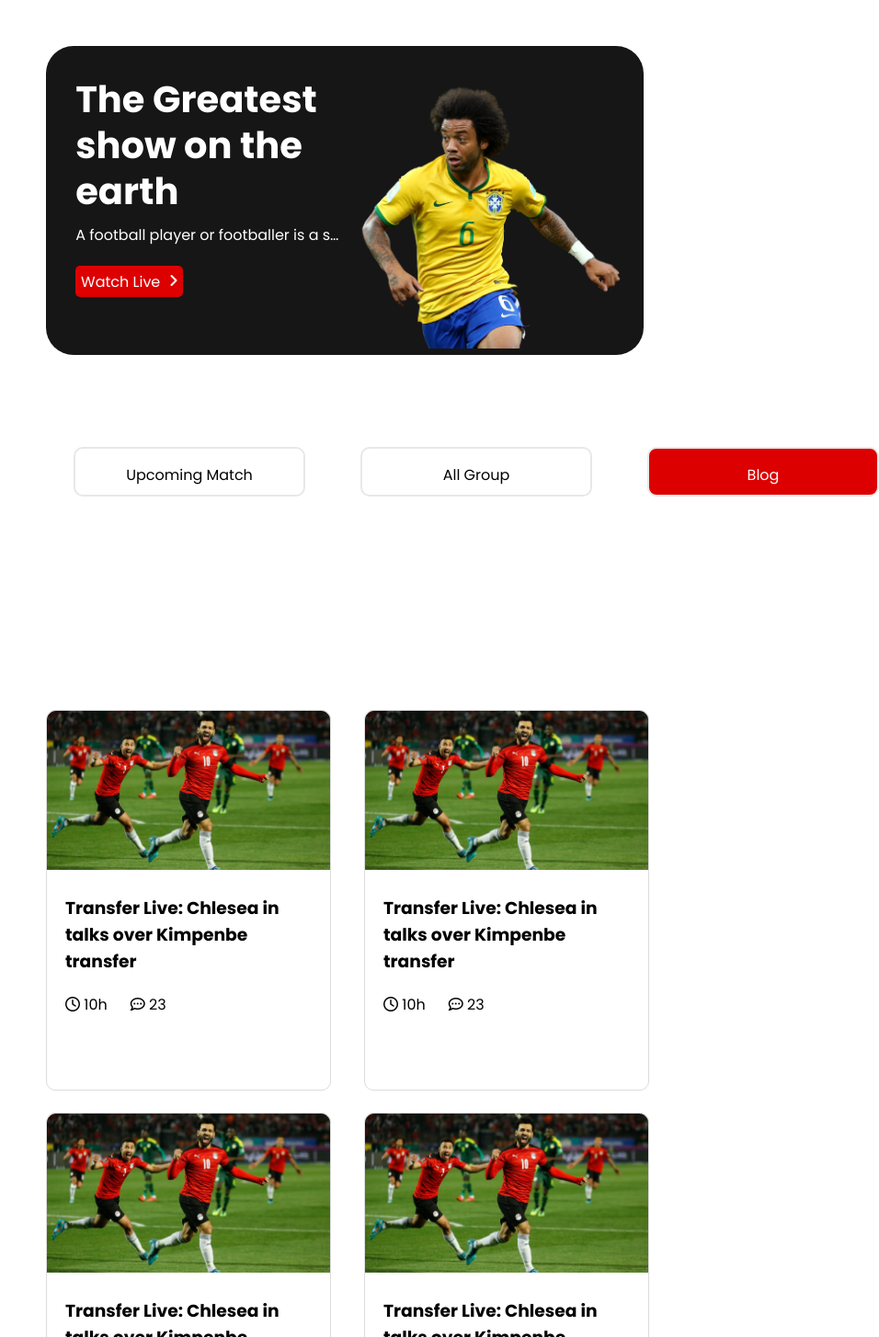
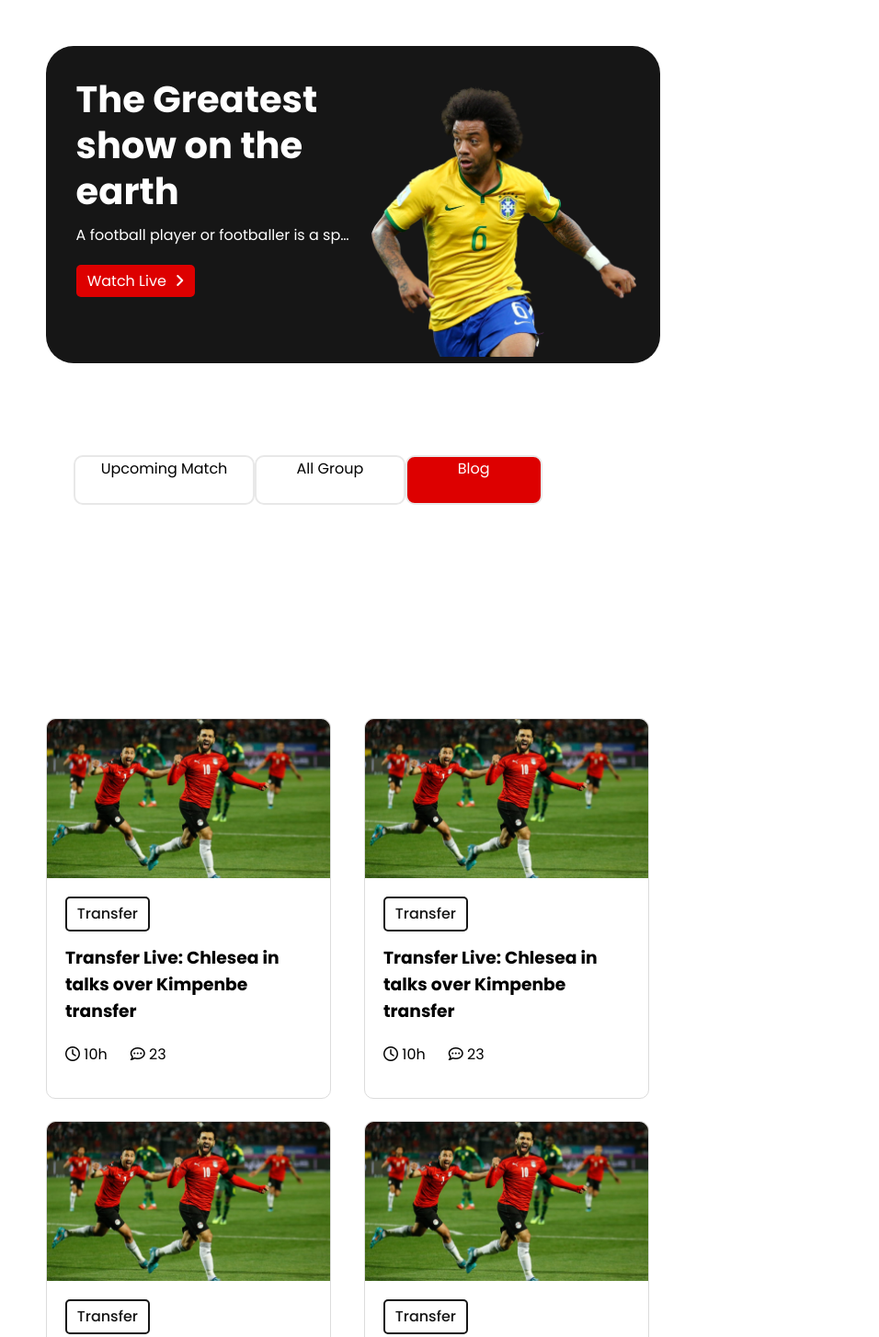
Before and after one commit to RUHANI77/world-cup, a plain HTML site: page index.html in a window 768 px wide. Shown: the top 1454 px of the page at 92% size, 956 px wide, since content can reach past the window. Drawn offline with Linux system fonts and the light colour scheme.

Commit message:
add transfer button

```diff
--- a/index.html
+++ b/index.html
@@ -51,6 +51,7 @@
                             <img src="assets/Blog Image.png" alt="">
                         </div>
                         <div class="match-detail">
+                            <a href="#" class="transfer-button">Transfer</a>
                             <h3 class="match-title">Transfer Live: Chlesea in talks over Kimpenbe transfer</h3>
                             <div class="match-info">
                                 <div class="match-duration">
@@ -70,6 +71,7 @@
                             <img src="assets/Blog Image.png" alt="">
                         </div>
                         <div class="match-detail">
+                            <a href="#" class="transfer-button">Transfer</a>
                             <h3 class="match-title">Transfer Live: Chlesea in talks over Kimpenbe transfer</h3>
                             <div class="match-info">
                                 <div class="match-duration">
@@ -89,6 +91,7 @@
                             <img src="assets/Blog Image.png" alt="">
                         </div>
                         <div class="match-detail">
+                            <a href="#" class="transfer-button">Transfer</a>
                             <h3 class="match-title">Transfer Live: Chlesea in talks over Kimpenbe transfer</h3>
                             <div class="match-info">
                                 <div class="match-duration">
@@ -108,6 +111,7 @@
                             <img src="assets/Blog Image.png" alt="">
                         </div>
                         <div class="match-detail">
+                            <a href="#" class="transfer-button">Transfer</a>
                             <h3 class="match-title">Transfer Live: Chlesea in talks over Kimpenbe transfer</h3>
                             <div class="match-info">
                                 <div class="match-duration">
@@ -128,6 +132,7 @@
                             <img src="assets/Blog Image.png" alt="">
                         </div>
                         <div class="match-detail">
+                            <a href="#" class="transfer-button">Transfer</a>
                             <h3 class="match-title">Transfer Live: Chlesea in talks over Kimpenbe transfer</h3>
                             <div class="match-info">
                                 <div class="match-duration">
@@ -147,6 +152,7 @@
                             <img src="assets/Blog Image.png" alt="">
                         </div>
                         <div class="match-detail">
+                            <a href="#" class="transfer-button">Transfer</a>
                             <h3 class="match-title">Transfer Live: Chlesea in talks over Kimpenbe transfer</h3>
                             <div class="match-info">
                                 <div class="match-duration">
@@ -166,6 +172,7 @@
                             <img src="assets/Blog Image.png" alt="">
                         </div>
                         <div class="match-detail">
+                            <a href="#" class="transfer-button">Transfer</a>
                             <h3 class="match-title">Transfer Live: Chlesea in talks over Kimpenbe transfer</h3>
                             <div class="match-info">
                                 <div class="match-duration">
@@ -185,6 +192,7 @@
                             <img src="assets/Blog Image.png" alt="">
                         </div>
                         <div class="match-detail">
+                            <a href="#" class="transfer-button">Transfer</a>
                             <h3 class="match-title">Transfer Live: Chlesea in talks over Kimpenbe transfer</h3>
                             <div class="match-info">
                                 <div class="match-duration">
@@ -204,6 +212,7 @@
                             <img src="assets/Blog Image.png" alt="">
                         </div>
                         <div class="match-detail">
+                            <a href="#" class="transfer-button">Transfer</a>
                             <h3 class="match-title">Transfer Live: Chlesea in talks over Kimpenbe transfer</h3>
                             <div class="match-info">
                                 <div class="match-duration">
--- a/style.css
+++ b/style.css
@@ -55,7 +55,7 @@ a {
 
 .top-button {
     color: white;
-    padding: 2%;
+    padding: 2% 4%;
     /* padding: 16px 25px; */
     gap: 10px;
     background-color: #DD0000;
@@ -123,6 +123,14 @@ a {
 .matches img {
     width: 100%;
 }
+.transfer-button{
+    color:#161616;
+    padding: 2% 4%;
+    border-radius: 5px;
+    font-weight: 500;
+    border: 2px solid #161616;
+
+}
 
 .match {
     border: 1px solid gainsboro;
@@ -132,7 +140,9 @@ a {
 .match-detail {
     padding: 20px;
 }
-
+.match-detail h3{
+    margin-top: 20px;
+}
 .match-info {
     display: flex;
     align-items: center;
@@ -199,6 +209,13 @@ Media Queries
 
 /* Mobile Devices */
 @media screen and (max-width: 576px) {
+
+    main,
+    header {
+        margin: 20px;
+        padding: 20px;
+    }
+
     h1 {
         font-size: 22px;
         line-height: 33px;
@@ -275,9 +292,11 @@ Media Queries
 /* Tablet Devices */
 @media screen and (min-width: 576px) and (max-width: 991px) {
 
-    main,
     header {
         margin: 50px;
+    }
+    main{
+        margin: 0px 50px 50px 50px;
     }
 
     h1 {
@@ -288,7 +307,7 @@ Media Queries
     }
 
     .top-banner {
-        width: 650px;
+        width: 100%;
         border-radius: 30px;
     }
 
@@ -298,6 +317,30 @@ Media Queries
         text-overflow: ellipsis;
     }
 
+    .middle-section {
+        flex-direction: column;
+    }
+
+    .upcoming-match {
+        background-color: white;
+    }
+
+    .matchs-option {
+        display: grid;
+        grid-template-columns: repeat(3, 1fr);
+        /* margin: 0px 50px 0px 50px; */
+        /* margin-right: 50px; */
+        justify-content: space-between;
+    }
+
+    .upcoming {
+        text-align: center;
+        border: 2px solid #E8E8E8;
+        width: 100%;
+        padding: 0px;
+        margin-right: 80px;
+        margin-bottom: 0px;
+    }
     .matches {
         grid-template-columns: repeat(2, 1fr);
     }
@@ -306,21 +349,5 @@ Media Queries
         width: 310px;
         height: 414.21px;
     }
-    .middle-section {
-            flex-direction: column;
-    }
-    .upcoming-match {
-
-        background-color: white;
-    }
-    .matchs-option{
-        display: grid;
-        grid-template-columns: repeat(3,1fr);
-    }
-    .upcoming {
-        text-align: center;
-        border: 2px solid #E8E8E8;
-
-    }
 
 }
```
